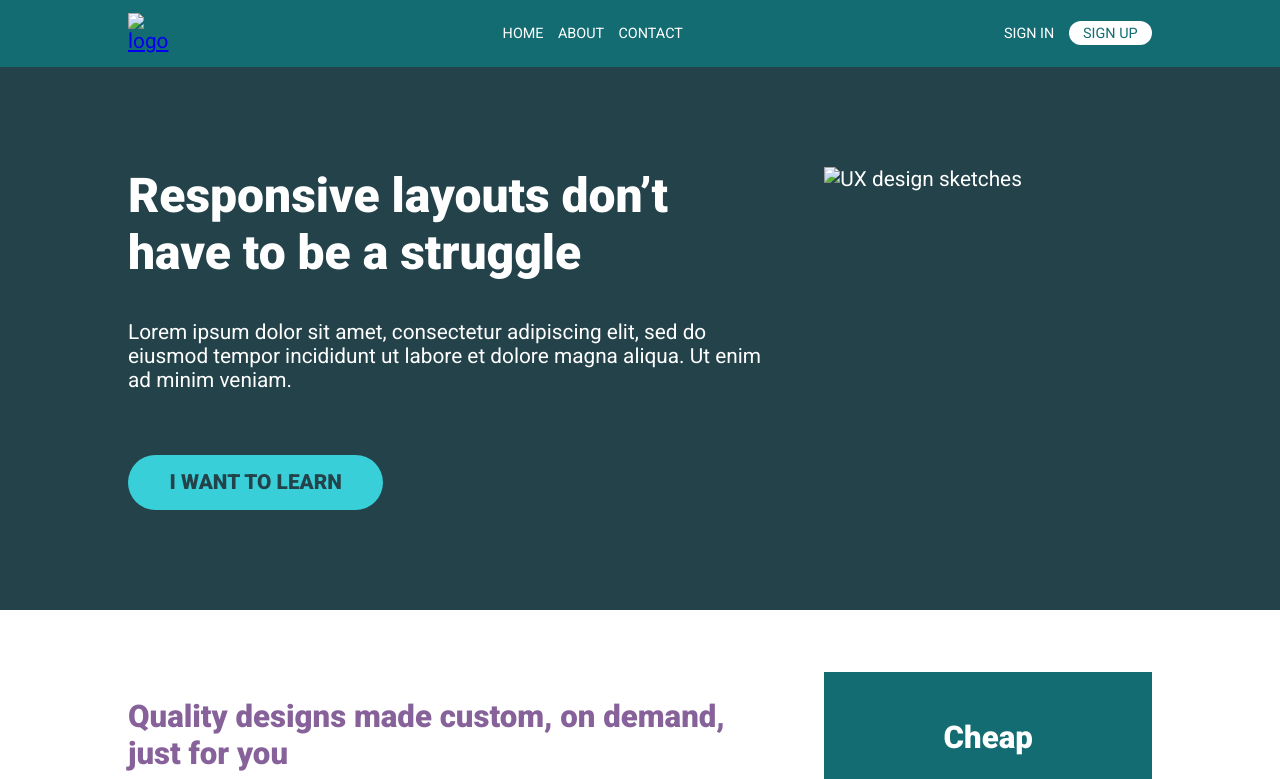
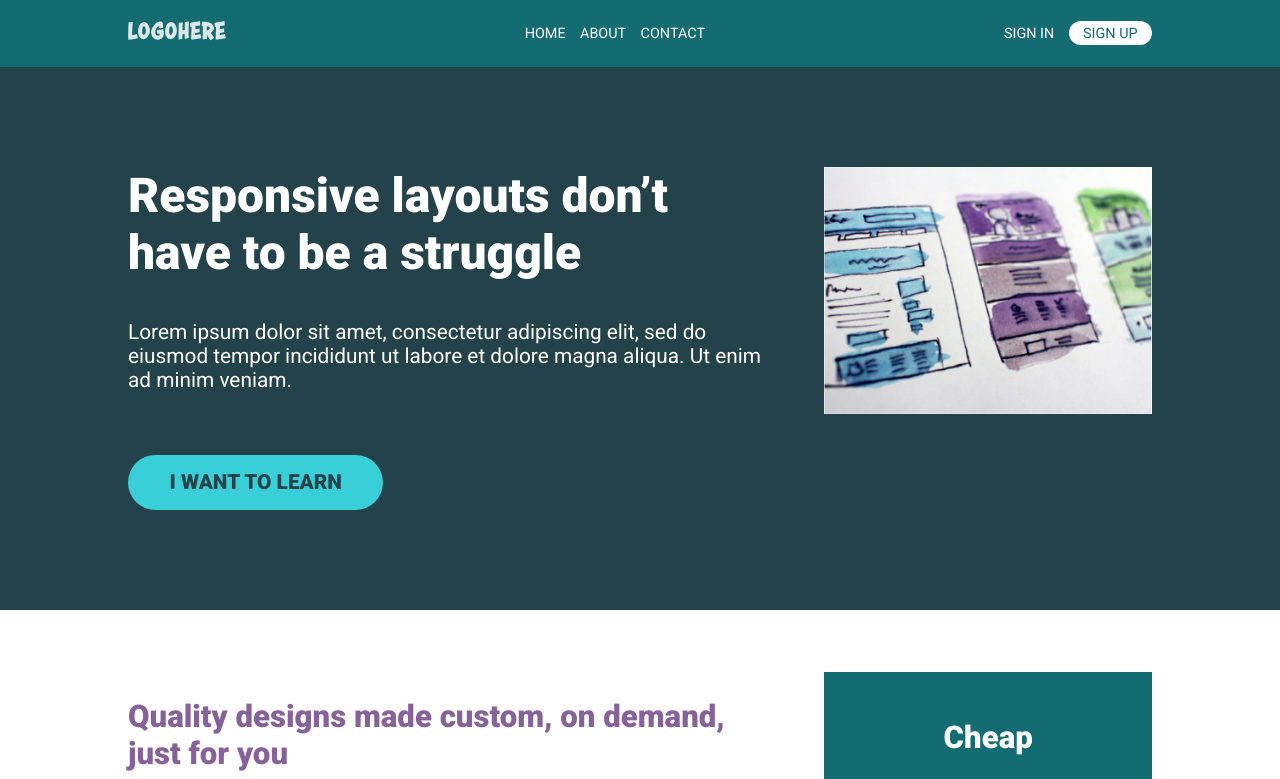
Before and after one commit to cetinsuheyla/21-challenge-navbar2, a plain HTML site: page index.html in a window 1280 px wide. Shown: the top 779 px of the page. Drawn offline with Linux system fonts and the light colour scheme.

Commit message:
Update index.html

```diff
--- a/index.html
+++ b/index.html
@@ -11,7 +11,7 @@
     <header>
         <div class="container row">
         <a href="#" class="logo">
-            <img src="img/logo.svg" alt="logo">
+            <img src="logo.svg" alt="logo">
         </a>
         <nav class="nav container">
             <ul class="nav__list nav__list--primary">
@@ -34,7 +34,7 @@
                 <p>Lorem ipsum dolor sit amet, consectetur adipiscing elit, sed do eiusmod tempor incididunt ut labore et dolore magna aliqua. Ut enim ad minim veniam.</p>
                 <a href="#" class="btn">I want to learn</a>
             </div>
-            <img src="img/hero-img.jpg" alt="UX design sketches" class="hero__img">
+            <img src="hero-img.jpg" alt="UX design sketches" class="hero__img">
         </div>
     </section>
 
```
